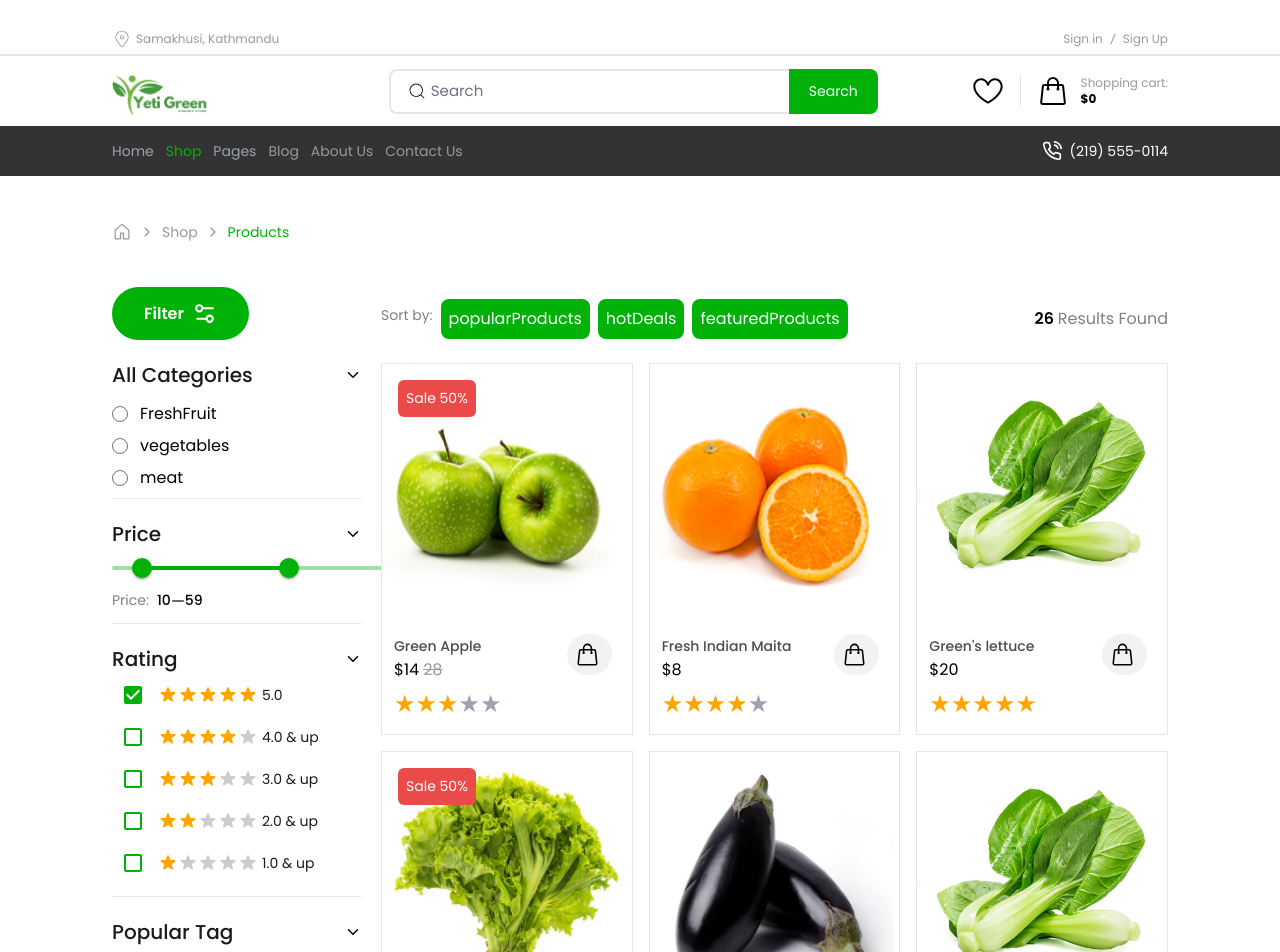
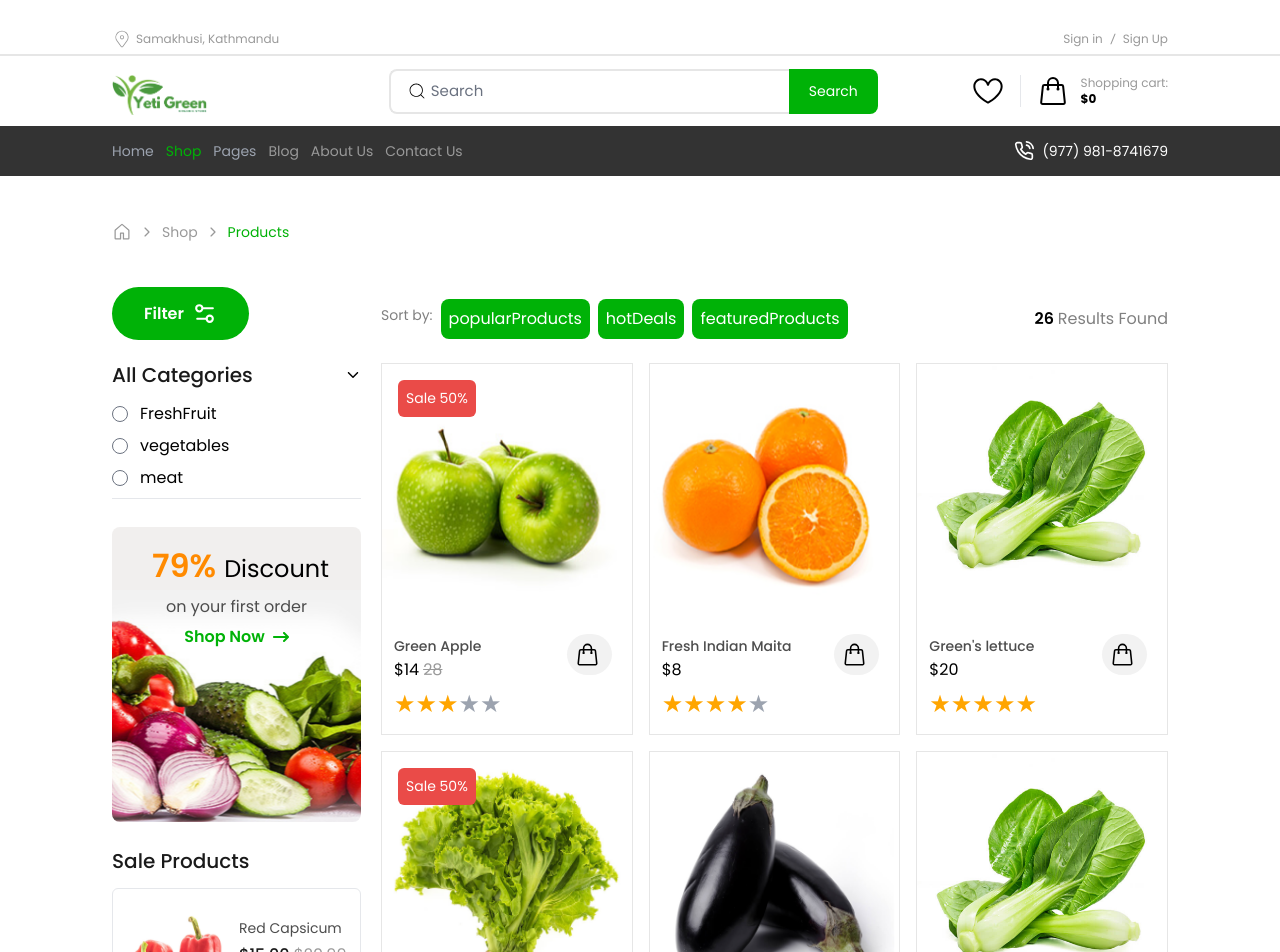
Before and after one commit to Surajrd342/Yeti-Organic-Farm, a React (Vite) app: page /allproducts in a window 1280 px wide. Shown: the top 952 px of the page. Built offline with nearby package versions, Linux system fonts and the light colour scheme; some icons are missing.

Commit message:
Shop page done

```diff
--- a/src/component/HeaderNavigation/Navigation.jsx
+++ b/src/component/HeaderNavigation/Navigation.jsx
@@ -143,7 +143,7 @@ const Navigation = () => {
           <div className="flex space-x-2 items-center">
             <FiPhoneCall color="white" className="" size={20} />
             <p className="text-[14px] text-white hover:decoration-solid hover:underline hover:decoration-[#00b207] hover:decoration-2 hover:underline-offset-4 ">
-              (219) 555-0114
+              (977) 981-8741679
             </p>
           </div>
         </div>
--- a/src/component/PriceSliderShop/PriceSlider.jsx
+++ /dev/null
@@ -1,33 +0,0 @@
-import React, { useState } from "react";
-import { IoIosArrowUp, IoIosArrowDown } from "react-icons/io";
-import MinimumDistanceSlider from "../SliderPriceRange/SliderRange";
-
-function PriceSlider({ handleChange }) {
-  const [showItem, setShowItem] = useState(true);
-  const catClick = () => {
-    setShowItem(!showItem);
-  };
-  return (
-    <>
-      <div className="border-b w-full hidden md:block">
-        <button onClick={catClick} className="w-full">
-          <div className="flex items-center justify-between mt-5 w-full">
-            <p className="text-[#1A1A1A] text-[20px] font-medium leading-[30px]">
-              Price
-            </p>
-            <div className="">
-              {showItem ? <IoIosArrowDown /> : <IoIosArrowUp />}
-            </div>
-          </div>
-        </button>
-        {showItem && (
-          <div className="mt-1 mb-3">
-            <MinimumDistanceSlider handleChange={handleChange} />
-          </div>
-        )}
-      </div>
-    </>
-  );
-}
-
-export default PriceSlider;
--- a/src/component/RatingShop/RatingBox.jsx
+++ /dev/null
@@ -1,31 +0,0 @@
-import React, { useState } from "react";
-import { IoIosArrowUp, IoIosArrowDown } from "react-icons/io";
-import RatingCheck from "../../component/RatingComp/RatingCheck";
-
-function RatingBox() {
-  const [showItem, setShowItem] = useState(true);
-  const ratingClick = () => {
-    setShowItem(!showItem);
-  };
-
-  return (
-    <>
-      <div className="border-b w-full hidden md:block">
-        <button onClick={ratingClick} className="w-full">
-          <div className="flex items-center justify-between mt-5">
-            <p className="text-[#1A1A1A] text-[20px] font-medium leading-[30px]">
-              Rating
-            </p>
-            <div className="">
-              {showItem ? <IoIosArrowDown /> : <IoIosArrowUp />}
-            </div>
-          </div>{" "}
-        </button>
-
-        <div className="mb-3">{showItem && <RatingCheck />}</div>
-      </div>
-    </>
-  );
-}
-
-export default RatingBox;
--- a/src/component/SideBarShop/Sidebar.jsx
+++ b/src/component/SideBarShop/Sidebar.jsx
@@ -1,8 +1,6 @@
 import React from "react";
-import TagItem from "../../component/TagShop/TagItem";
-import PriceSlider from "../../component/PriceSliderShop/PriceSlider";
 import AllCategories from "../../component/CategoriesShop/AllCategories";
-import RatingBox from "../../component/RatingShop/RatingBox";
+
 
 function Sidebar({ handleChange }) {
   return (
@@ -12,14 +10,6 @@ function Sidebar({ handleChange }) {
         <AllCategories />
       </div>
 
-      {/* Price Slider range */}
-      <PriceSlider />
-
-      {/* Product rating filter  */}
-      <RatingBox />
-
-      {/* Popular tags list  */}
-      <TagItem />
     </>
   );
 }
--- a/src/component/TagShop/TagItem.jsx
+++ /dev/null
@@ -1,30 +0,0 @@
-import React, { useState } from "react";
-import { IoIosArrowUp, IoIosArrowDown } from "react-icons/io";
-import Tag from "../../component/TagItem/Tag";
-
-function TagItem() {
-  const [showItem, setShowItem] = useState(true);
-  const TagClick = () => {
-    setShowItem(!showItem);
-  };
-  return (
-    <>
-      <div className="hidden md:block">
-        <button className="w-full" onClick={TagClick}>
-          <div className="flex items-center justify-between mt-5">
-            <p className="text-[#1A1A1A] text-[20px] font-medium leading-[30px]">
-              Popular Tag
-            </p>
-            <div className="">
-              {showItem ? <IoIosArrowDown /> : <IoIosArrowUp />}
-            </div>
-          </div>{" "}
-        </button>
-
-        <div>{showItem && <Tag />}</div>
-      </div>
-    </>
-  );
-}
-
-export default TagItem;
```
